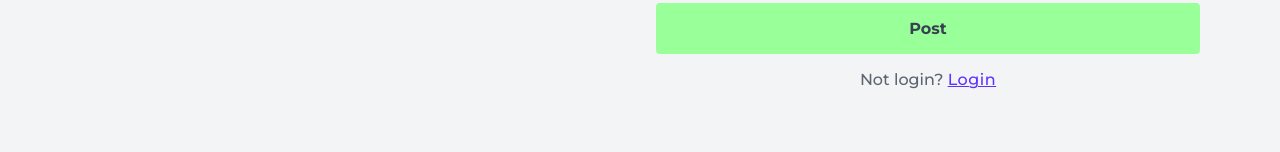
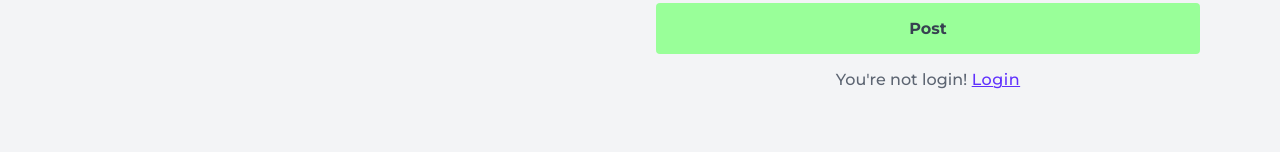
Before and after one commit to al-imam/lpi, a React (Vite) app: page /admin in a window 1280 px wide. Shown: the part 648-800 px from the top of the page. Built offline with nearby package versions, Linux system fonts and the light colour scheme; no server answers.

Commit message:
change quick action text

```diff
--- a/src/pages/Admin/Form.jsx
+++ b/src/pages/Admin/Form.jsx
@@ -159,7 +159,8 @@ function Form() {
       />
       {currentUser === null && (
         <p className={classes.login}>
-          <span>Not login?</span> <NavLink to="/admin/login">Login</NavLink>
+          <span>You're not login!</span>{" "}
+          <NavLink to="/admin/login">Login</NavLink>
         </p>
       )}
     </form>
```
